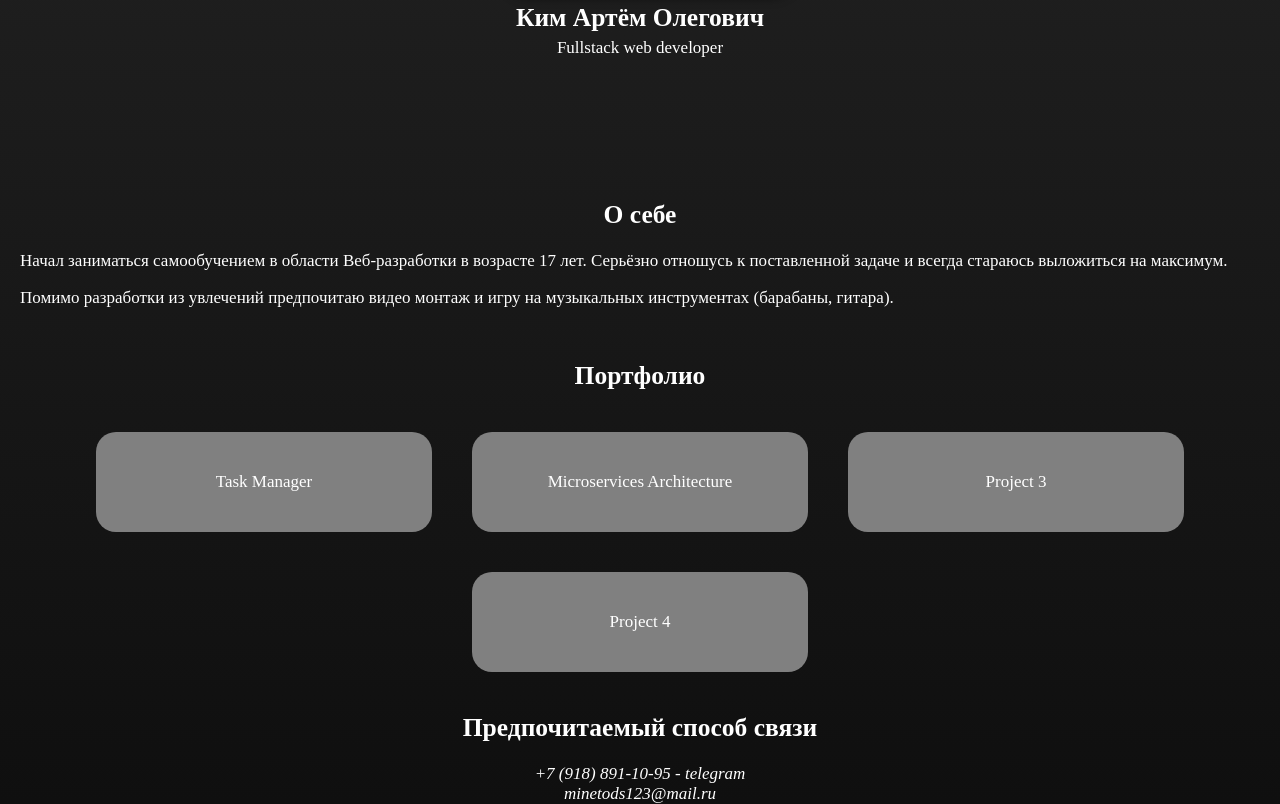
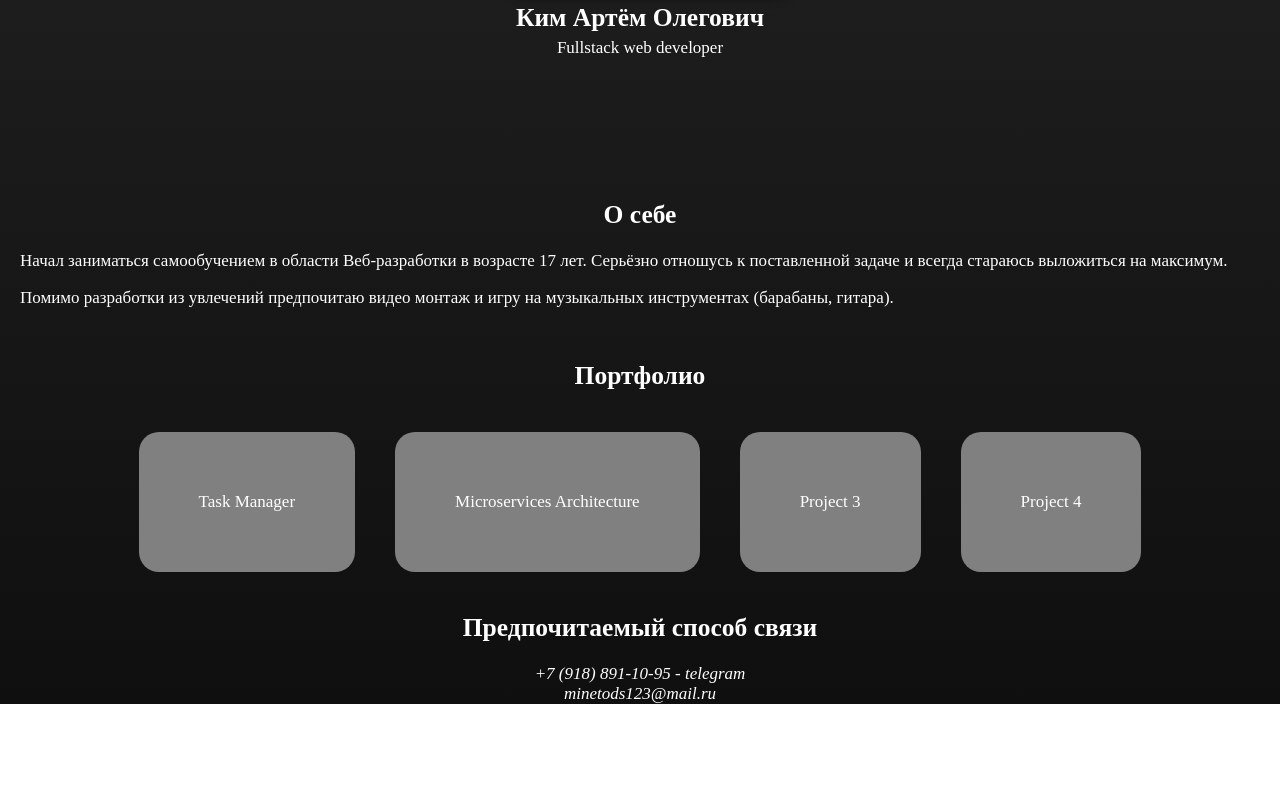
Before and after one commit to OniMinetods/businessCardWebsite, a plain HTML site: page index.html in a window 1280 px wide. Shown: the part 517-1321 px from the top of the page. After the commit the page ends 1221 px from the top, so only its background shows below. Drawn offline with Linux system fonts and the light colour scheme.

Commit message:
fix: small fixes

```diff
--- a/style.css
+++ b/style.css
@@ -74,10 +74,8 @@ body {
   padding: 100px 0;
 }
 .project {
-  min-width: 20%;
-  text-align: center;
+  padding: 60px;
   margin: 20px;
-  padding: 40px;
   border-radius: 20px;
   background: gray;
 }
```
